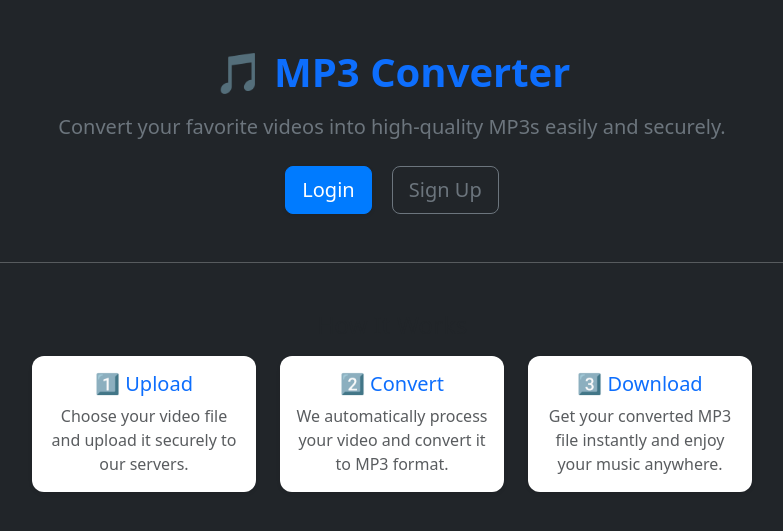
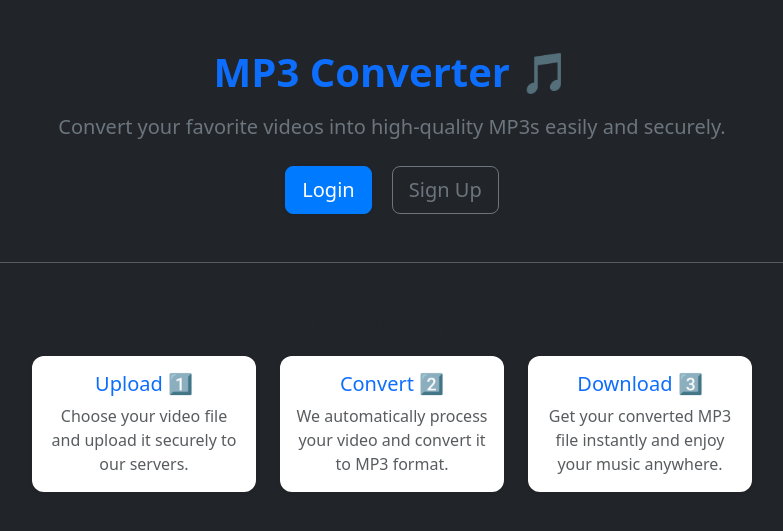
Before and after one commit to Evyatarashuri/microservice-video-converter, a Flask app: page / in a window 1280 px wide. Shown: the part 56-587 px from the top of the page, without its empty margins (248-1031 px from the left). Run offline with Flask 3, Linux system fonts and the light colour scheme; parts of the project's set-up code (start-up, migrations or seed data) failed here and were passed over; some libraries are stand-ins or nearby versions.

Commit message:
feat: Improve logging messages and enhance UI text for download and home pages

```diff
--- a/src/gateway/api/download_api.py
+++ b/src/gateway/api/download_api.py
@@ -88,18 +88,18 @@ def check_status():
             for attempt in range(3):
                 try:
                     fs_mp3s.get(ObjectId(mp3_fid))
-                    logger.info(f"✅ MP3 file ready in GridFS for fid={mp3_fid}")
+                    logger.info(f"MP3 file ready in GridFS for fid={mp3_fid}")
                     return jsonify({"ready": True, "mp3_fid": mp3_fid}), 200
                 except Exception:
                     logger.warning(f"GridFS not ready yet (attempt {attempt+1})")
                     time.sleep(2)
 
-            logger.info(f"⏳ Mapping found but file not yet ready in GridFS for fid={fid_string}")
+            logger.info(f"Mapping found but file not yet ready in GridFS for fid={fid_string}")
             return jsonify({"ready": False}), 200
 
         try:
             fs_mp3s.get(ObjectId(fid_string))
-            logger.info(f"✅ MP3 found directly in GridFS for fid={fid_string}")
+            logger.info(f"MP3 found directly in GridFS for fid={fid_string}")
             return jsonify({"ready": True, "mp3_fid": fid_string}), 200
         except Exception:
             pass
--- a/src/gateway/templates/home.html
+++ b/src/gateway/templates/home.html
@@ -1,7 +1,7 @@
 {% extends "base.html" %}
 {% block content %}
 <div class="container text-center mt-5">
-  <h1 class="fw-bold text-primary">🎵 MP3 Converter</h1>
+  <h1 class="fw-bold text-primary">MP3 Converter 🎵</h1>
   <p class="lead text-secondary mt-3">
     Convert your favorite videos into high-quality MP3s easily and securely.
   </p>
@@ -25,7 +25,7 @@
         <div class="col-md-4">
           <div class="card border-0 shadow-sm h-100">
             <div class="card-body">
-              <h5 class="card-title text-primary">1️⃣ Upload</h5>
+              <h5 class="card-title text-primary">Upload 1️⃣</h5>
               <p class="card-text text-muted">Choose your video file and upload it securely to our servers.</p>
             </div>
           </div>
@@ -33,7 +33,7 @@
         <div class="col-md-4">
           <div class="card border-0 shadow-sm h-100">
             <div class="card-body">
-              <h5 class="card-title text-primary">2️⃣ Convert</h5>
+              <h5 class="card-title text-primary">Convert 2️⃣</h5>
               <p class="card-text text-muted">We automatically process your video and convert it to MP3 format.</p>
             </div>
           </div>
@@ -41,7 +41,7 @@
         <div class="col-md-4">
           <div class="card border-0 shadow-sm h-100">
             <div class="card-body">
-              <h5 class="card-title text-primary">3️⃣ Download</h5>
+              <h5 class="card-title text-primary">Download 3️⃣</h5>
               <p class="card-text text-muted">Get your converted MP3 file instantly and enjoy your music anywhere.</p>
             </div>
           </div>
```
Also changed, not shown: src/gateway/templates/download.html (+7 -7 lines).
